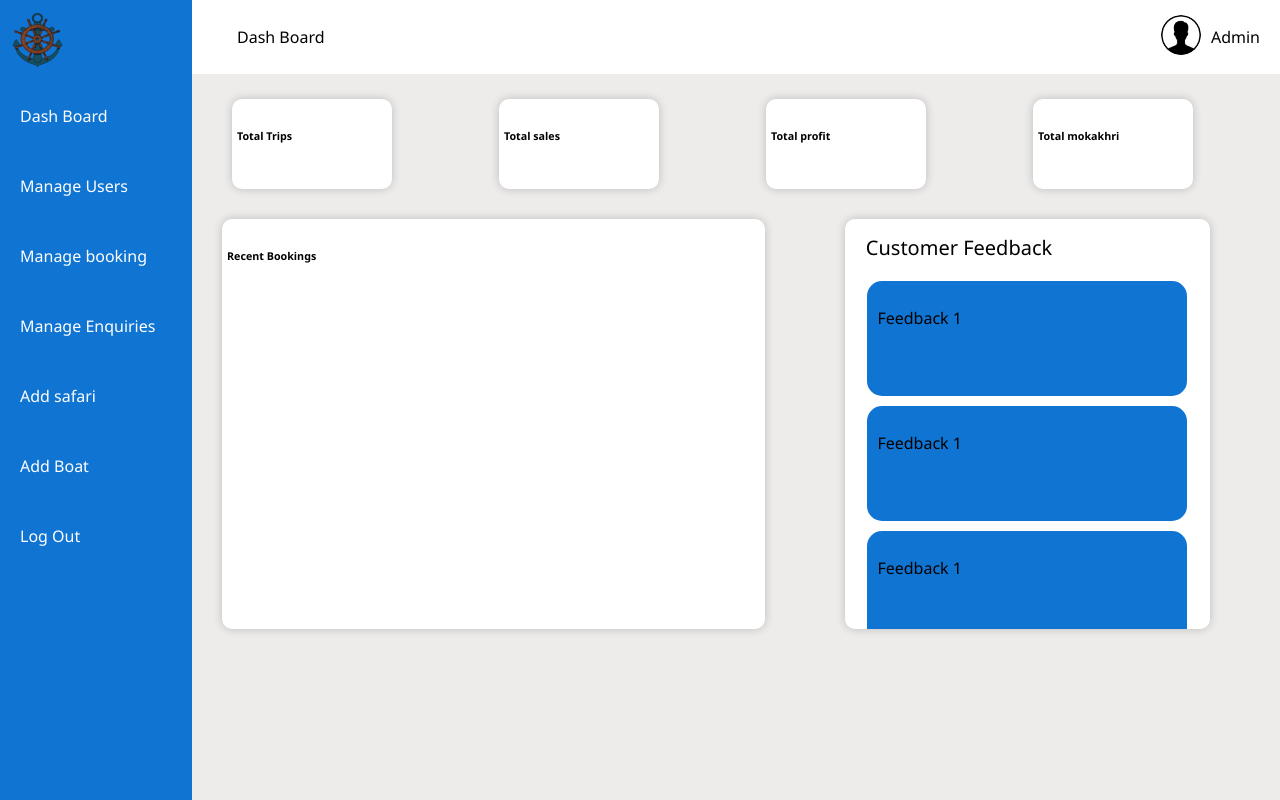
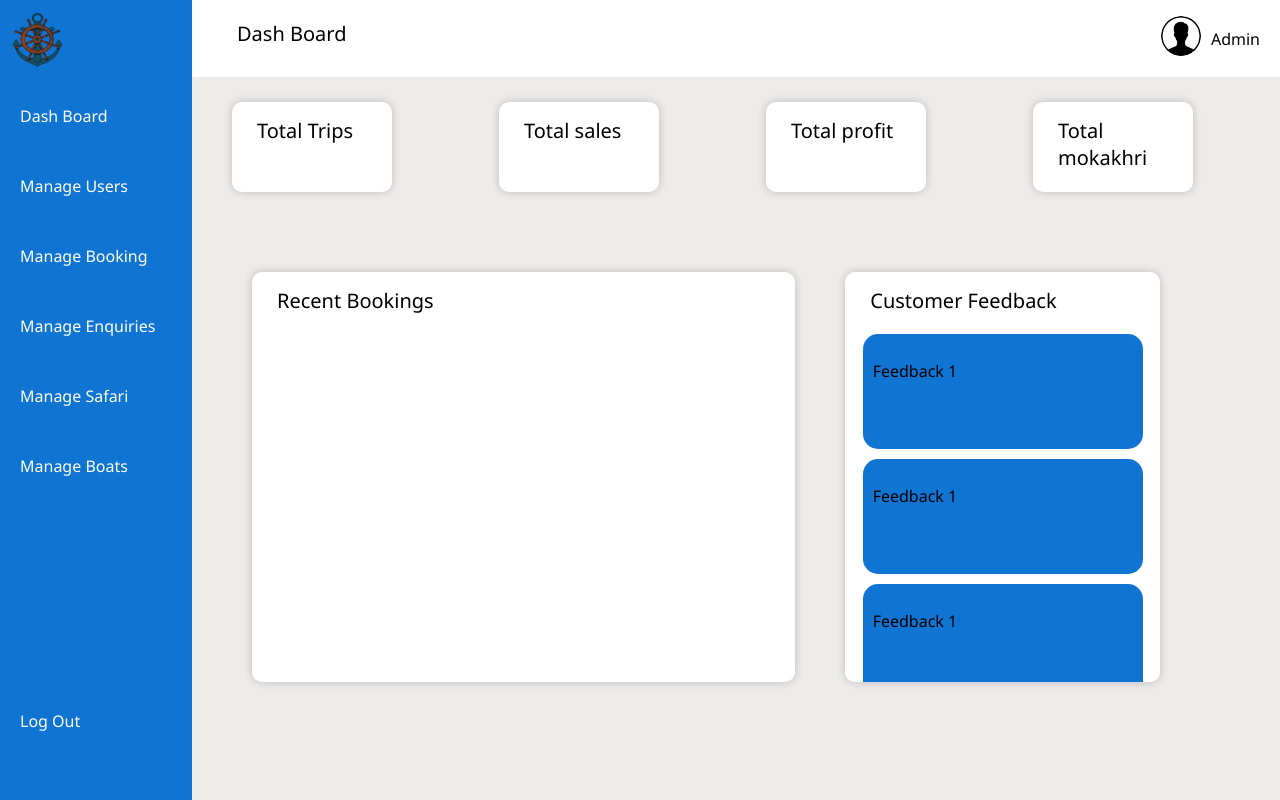
Before and after one commit to Gayashaan/Boat_Safari_Management_System, a PHP site: page /admin/admin_panel.html in a window 1280 px wide. Run offline with PHP 8.4, Linux system fonts and the light colour scheme.

Commit message:
admin panel complete
Admin panel completed
all the other admin pages were created

```diff
--- a/admin/admin_panel.html
+++ b/admin/admin_panel.html
@@ -18,13 +18,13 @@
 
             <div class="menu">
                 <ul>
-                    <li><a href="#">Dash Board</a></li>
-                    <li><a href="#">Manage Users</a></li>
-                    <li><a href="#">Manage booking</a></li>
-                    <li><a href="#">Manage Enquiries</a></li>
-                    <li><a href="#">Add safari</a></li>
-                    <li><a href="#">Add Boat</a></li>
-                    <li><a href="#">Log Out</a></li>
+                    <li><a href="/admin/admin_panel.html">Dash Board</a></li>
+                    <li><a href="/admin/manageUsers.html">Manage Users</a></li>
+                    <li><a href="/admin/manageBooking.html">Manage Booking</a></li>
+                    <li><a href="/admin/manageEnquiry.html">Manage Enquiries</a></li>
+                    <li><a href="/admin/addSafari.html">Manage Safari</a></li>
+                    <li><a href="/admin/addBoat.html">Manage Boats</a></li>
+                    <li id="logout"><a href="#">Log Out</a></li>
                 </ul>
             </div>
 
@@ -35,7 +35,7 @@
             <div class="upper_panel">
 
                 <div class="upper_panel_left">
-                    <p>Dash Board</p>
+                    <h6>Dash Board</h6>
                 </div>
 
                 <div class="upper_panel_right">
--- a/admin/css/admin_panel.css
+++ b/admin/css/admin_panel.css
@@ -2,13 +2,19 @@
     margin: 0;
     padding: 0;
     font-family: 'Segoe UI', Tahoma, Geneva, Verdana, sans-serif;
+    overflow: hidden;/*This is hid the scroll button of the full page*/
 
 }
 
+#logout{
+
+    margin-top: 195px;
+}
 .container{
     display: flex;
     flex-direction: row;
     background-color: #eeebeb;
+    height: 100vh;
 
 }
 
@@ -35,7 +41,6 @@
 }
 .menu > ul > li{
     display: flex;
-
     justify-content: left;
     text-align: left;
     margin-bottom: 10px;
@@ -55,6 +60,7 @@
 .right_panel{
     margin-left: auto;
     width: 85%;
+    height: inherit;
 }
 
 .right_panel > .upper_panel{
@@ -63,6 +69,16 @@
     display: flex;
     justify-content: space-between;
 
+}
+
+.right_panel > .upper_panel > .upper_panel_left > h6{
+    margin: 0;
+    padding: 0;
+    margin-bottom: 20px;
+    margin-top: 10px;
+    font-size: 20px;
+    font-weight: 500;
+    color: #000000;
 }
 
 .right_panel > .upper_panel > .upper_panel_right{
@@ -120,24 +136,38 @@
 
 
 }
+.middle_panel > .upper_box > .box > h6{
+    margin: 0;
+    padding: 0;
+    margin-bottom: 20px;
+    margin-top: 10px;
+    margin-left: 20px;
+    font-size: 20px;
+    font-weight: 500;
+    color: #000000;
+}
+
 
 .middle_panel > .lower_boxes{
-    height: 100%;
+    /* background-color: yellow; */
     display: flex;
     flex-direction: row;
+    height: auto;
+    padding: 50px;
+
 
 }
 
 .middle_panel > .lower_boxes > .left_box{
     background-color: rgb(255, 255, 255);
     box-shadow: 0 0 10px 0 rgba(0,0,0,0.2);
-    width: 600px;
+    width: 700px;
     height: 400px;
     border-radius: 10px;
     padding: 5px;
     margin: 10px;
-    margin-left: 30px;
-    margin-right: 70px;
+    margin-left: 10px;
+    margin-right: 40px;
 
 }
 
@@ -153,12 +183,12 @@
     overflow: auto;
 
 }
-.middle_panel > .lower_boxes > .right_box > h6{
+.middle_panel > .lower_boxes > .left_box > h6 , .middle_panel > .lower_boxes > .right_box > h6{
     margin: 0;
     padding: 0;
     margin-bottom: 20px;
     margin-top: 10px;
-    margin-left: 16px;
+    margin-left: 20px;
     font-size: 20px;
     font-weight: 500;
     color: #000000;
@@ -166,7 +196,7 @@
 
 .middle_panel > .lower_boxes > .right_box > .feedBox{
     background-color: #1074d3;
-    width: 300px;
+    width: 260px;
     height: 95px;
     border-radius: 15px;
     margin-left: auto;
```
Also changed, not shown: admin/addBoat.html (added, +61 -0 lines), admin/addSafari.html (added, +61 -0 lines), admin/manageBooking.html (added, +61 -0 lines), admin/manageEnquiry.html (added, +61 -0 lines), admin/manageUsers.html (added, +61 -0 lines).
